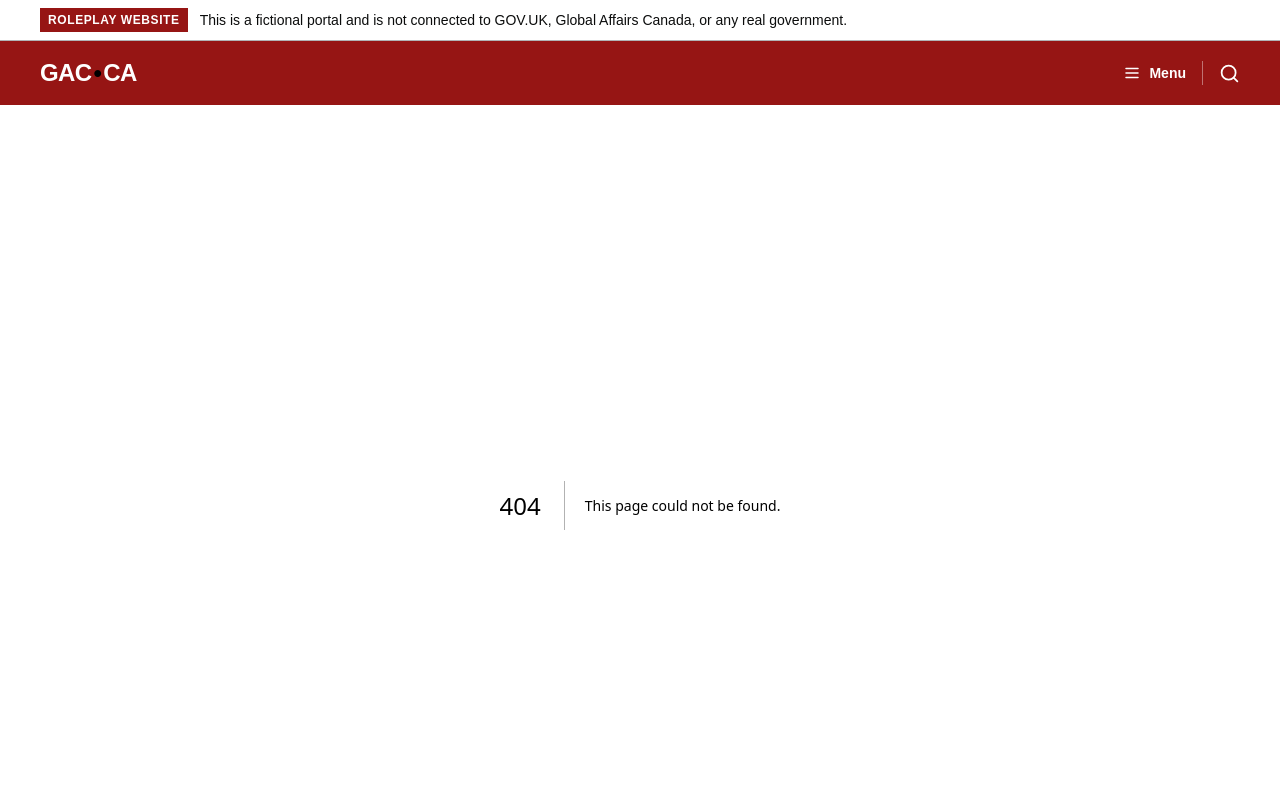
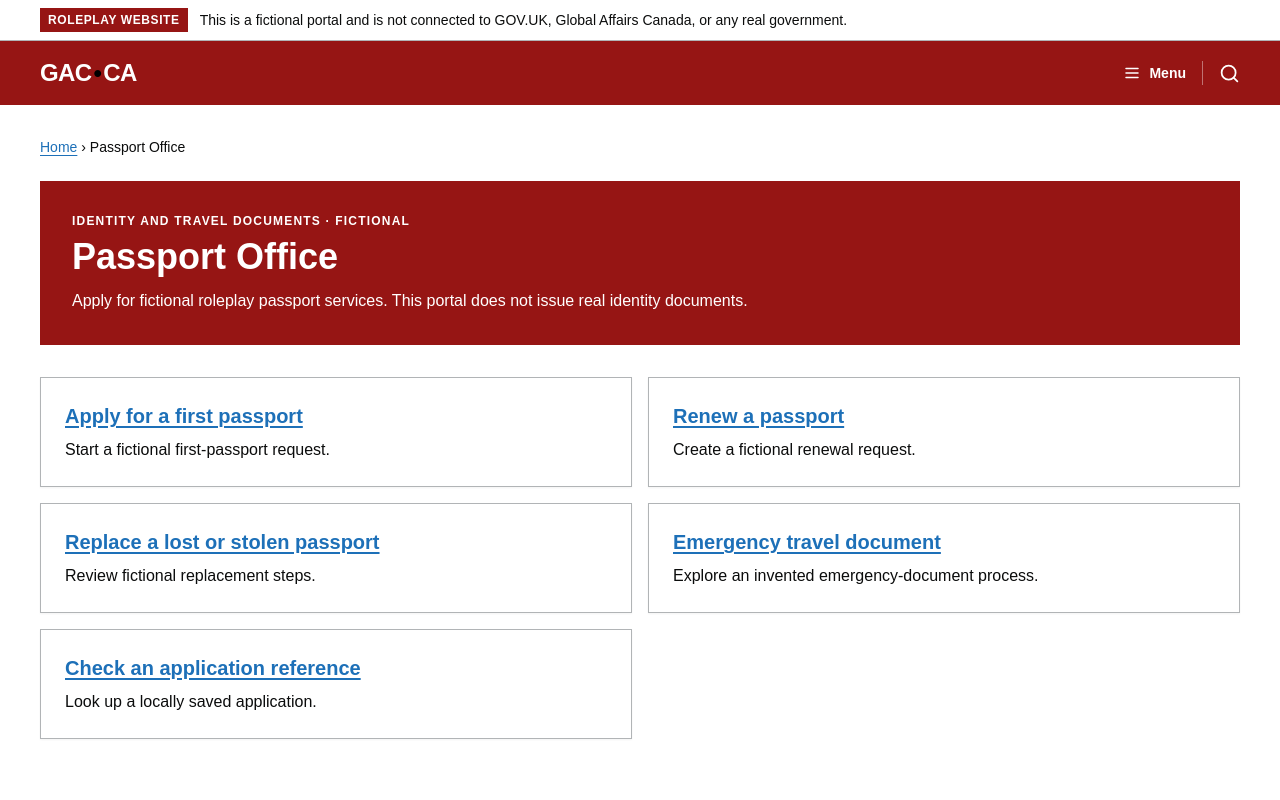
Before and after one commit to carrington-rblx/GAC.CA, a Next.js app: page /passport-office in a window 1280 px wide. Before the commit this address had no page. Shown: the top 800 px of the page. Built offline with nearby package versions, Linux system fonts and the light colour scheme.

Commit message:
Build GAC.CA portal: add app/passport-office/page.tsx

```diff
--- /dev/null
+++ b/app/passport-office/page.tsx
@@ -0,0 +1,3 @@
+import Link from "next/link";
+const items=[["Apply for a first passport","Start a fictional first-passport request."],["Renew a passport","Create a fictional renewal request."],["Replace a lost or stolen passport","Review fictional replacement steps."],["Emergency travel document","Explore an invented emergency-document process."],["Check an application reference","Look up a locally saved application."]];
+export default function PassportOffice(){return <div className="shell py-8"><p className="mb-6 text-sm"><Link href="/">Home</Link> › Passport Office</p><section className="mb-8 bg-[#961514] p-8 text-white"><p className="mb-2 text-xs font-bold uppercase tracking-widest">Identity and travel documents · fictional</p><h1 className="mb-3 text-3xl font-bold sm:text-4xl">Passport Office</h1><p>Apply for fictional roleplay passport services. This portal does not issue real identity documents.</p></section><div className="grid gap-4 md:grid-cols-2">{items.map(([t,d],i)=><article key={t} className="gov-card"><h2 className="mb-2 text-xl font-bold"><Link href={i===4?"/check-reference":"/apply-visa"}>{t}</Link></h2><p>{d}</p></article>)}</div></div>}
```
